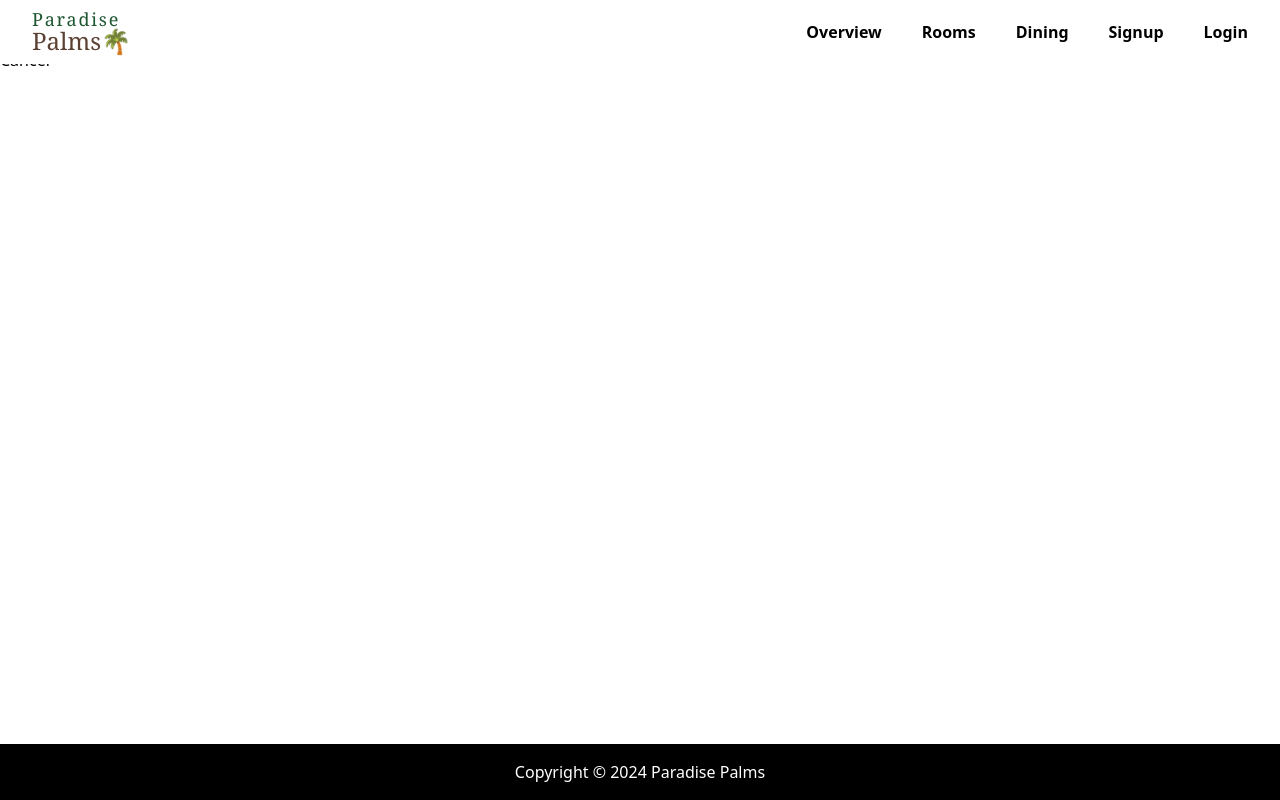
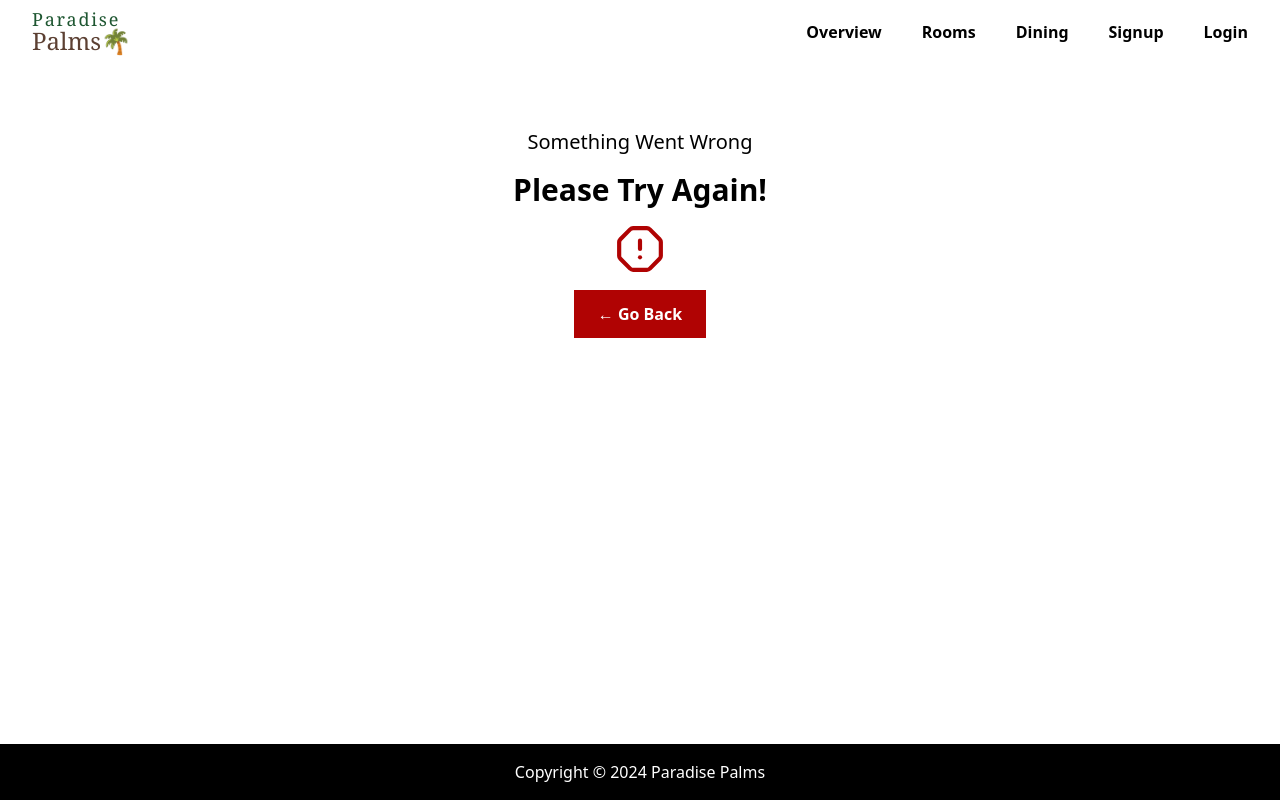
Before and after one commit to saritasubhra/hotel-app-mern, a React (Vite) app in the folder client/: page /purchase-cancel in a window 1280 px wide. Built offline with nearby package versions, Linux system fonts and the light colour scheme.

Commit message:
cancel page

```diff
--- a/client/src/pages/Cancel.jsx
+++ b/client/src/pages/Cancel.jsx
@@ -1,5 +1,21 @@
+import { OctagonAlert } from "lucide-react";
+import { Link } from "react-router-dom";
+
 function Cancel() {
-  return <div>Cancel</div>;
+  return (
+    <div className="flex flex-col gap-4 capitalize justify-center items-center py-20 ">
+      <p className="text-xl font-thin">something went wrong</p>
+      <p className="text-3xl font-bold">Please try again!</p>
+      <p>
+        <OctagonAlert color="#b00303" size={50} />
+      </p>
+      <p>
+        <Link to="/">
+          <button className="btn-black bg-[#b00303]">← Go Back</button>
+        </Link>
+      </p>
+    </div>
+  );
 }
 
 export default Cancel;
```
